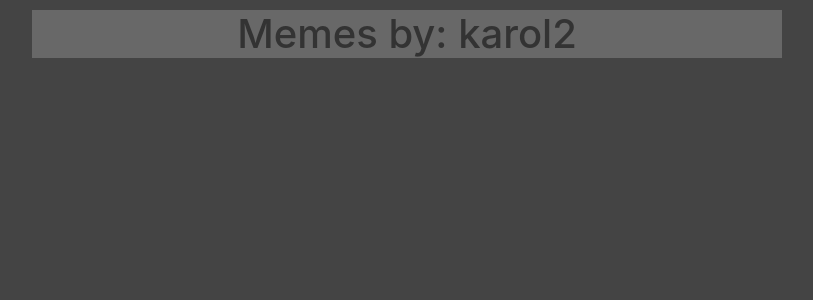
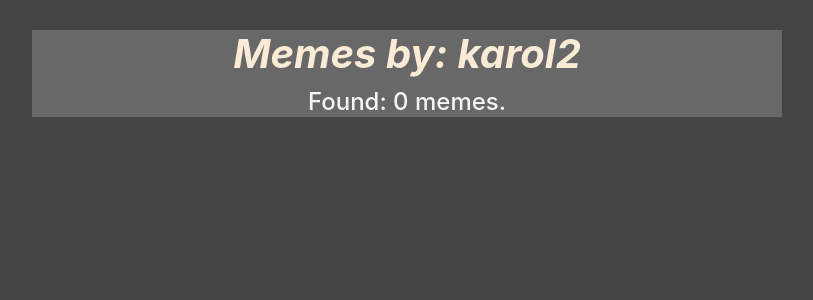
Before and after one commit to KarolKotynski/MyWebApp_Django, a Django app: a page that uses my_webapp/src/my_site/templates/my_site/navbar.html in a window 1280 px wide. Shown: the part 54-354 px from the top of the page, without its empty margins (53-866 px from the left). Run offline with Django 3.2, Linux system fonts and the light colour scheme; data comes from the database, SQL or seed files in the repository; both versions use the stored data as it was after the commit; some libraries are stand-ins or nearby versions.

Commit message:
changed layout of list of memes in main and layout page

```diff
--- a/my_webapp/src/meme_site/templates/meme_site/meme_lobby.html
+++ b/my_webapp/src/meme_site/templates/meme_site/meme_lobby.html
@@ -1,4 +1,4 @@
 {% extends 'meme_site/meme_site.html' %}
 {% block title_site %}
-<h1>Lobby</h1>
+<h1 class="header_page">Lobby site</h1>
 {% endblock title_site %}
--- a/my_webapp/src/meme_site/templates/meme_site/meme_site.html
+++ b/my_webapp/src/meme_site/templates/meme_site/meme_site.html
@@ -1,18 +1,29 @@
 {% extends 'my_site/base.html' %}
 {% block content %}
-    {% block title_site %}
-        <h1>Glowna</h1>
-    {% endblock title_site %}
-    {% for meme in memes %}
-    <div class="article-metadata">
-        <a href="{% url 'memeDetailView' meme.id %}">{{ meme.title }}</a>
-        <br>
+{% block title_site %}
+<h1 class="header_page">Main site</h1>
+{% endblock title_site %}
+{% for meme in memes %}
+<div class="article-metadata-post">
+    <div class="authorbox">
+        <h1><img src="{{ meme.user.mysiteprofile.image.url }}" class="rounded-circle circle_img_detail">
+            {{ meme.user.username }}</h1>
+    </div>
+    <div class="box_title">
+        <h2><a style="color:whitesmoke" href="{% url 'memeDetailView' meme.id %}">{{ meme.title }}</a></h2>
         <a href="{% url 'memeDetailView' meme.id %}"><img src=" {{ meme.image.url }}" class="rounded"></a>
-        <br>
-        <p class="mb-0" style="color: green;">{{ meme.thumb_up.count }} / <span style="color:red;">{{ meme.thumb_down.count}}</span></p>
     </div>
 
+    <div class="likes_section">
+        <h3 style="color: green;">{{ meme.thumb_up.count }}
+            <span style="color:rgb(0, 0, 0);">/</span>
+            <span style="color:red;">{{ meme.thumb_down.count }}</span>
+        </h3>
+    </div>
 
-    {% endfor %}
+</div>
+
+
+{% endfor %}
 
 {% endblock content %}
--- a/my_webapp/src/meme_site/templates/meme_site/user_memes.html
+++ b/my_webapp/src/meme_site/templates/meme_site/user_memes.html
@@ -1,16 +1,5 @@
-{% extends 'my_site/base.html' %}
-{% block content %}
-<h1>Memes by: {{ view.kwargs.username }}</h1>
-    {% for meme in memes %}
-    <div class="article-metadata">
-        <a href="{% url 'memeDetailView' meme.id %}">{{ meme.title }}</a>
-        <br>
-        <a href="{% url 'memeDetailView' meme.id %}"><img src=" {{ meme.image.url }}" class="rounded"></a>
-        <br>
-        <p class="mb-0" style="color: green;">{{ meme.thumb_up.count }} / <span style="color:red;">{{ meme.thumb_down.count}}</span></p>
-    </div>
-
-
-    {% endfor %}
-
-{% endblock content %}
+{% extends 'meme_site/meme_site.html' %}
+{% block title_site %}
+<h1 class="header_page">Memes by: {{ view.kwargs.username }}</h1>
+<h4 style="color: whitesmoke;">Found: {{ memes.count }} memes.</h4>
+{% endblock title_site %}
--- a/my_webapp/src/my_site/static/my_site/main.css
+++ b/my_webapp/src/my_site/static/my_site/main.css
@@ -24,8 +24,8 @@ body {
   background-color: #686868;
   width: 100%;
   margin-top: 10px;
-  clear: both;
   text-align: center;
+  margin-bottom: 30px;
 }
 
 .article-metadata .content {
@@ -45,8 +45,25 @@ body {
   text-decoration: none;
 }
 
+.article-metadata-post {
+  max-width: 750px;
+  background-color: #686868;
+  width: 100%;
+  text-align: center;
+  border-bottom: 30px solid #444444;
+}
+
 .authorbox {
   background: #292727;
+}
+
+.header_page {
+  color: antiquewhite;
+  font-weight: bold;
+  font-style: italic;
+  display: inline-block;
+  padding-bottom: 10px;
+  margin-bottom: 0px;
 }
 
 .circle_img_detail {
@@ -56,7 +73,7 @@ body {
 }
 
 .box_title {
-  color: rgb(218, 218, 218);
+  color: whitesmoke;
   margin-top: 6px;
   margin-bottom: 10px;
 }
@@ -68,8 +85,7 @@ body {
 .likes_section {
   text-align: center;
   width: 100%;
-  margin: 0;
-  margin-bottom: 50px;
+  padding-bottom: 10px;
 }
 
 .authorbox h1 {
@@ -82,3 +98,19 @@ body {
   color: #ffffff;
   background-color: #292727;
 }
+
+.form-group2 {
+  margin-bottom: 1rem;
+  color: aliceblue;
+  font-size: 18px;
+  font-weight: bold;
+  max-width: 500px;
+  width: 100%;
+  margin: 45px auto 40px;
+
+}
+
+.form-group input{
+  text-align: center;
+  width: 100%;
+}
--- a/my_webapp/src/my_site/templates/my_site/navbar.html
+++ b/my_webapp/src/my_site/templates/my_site/navbar.html
@@ -1,4 +1,4 @@
-<nav class="navbar navbar-expand-md navbar-dark bg-steel">
+<nav class="navbar navbar-expand-md navbar-dark bg-steel" style="margin-bottom: 30px;">
 
     <div class="collapse navbar-collapse" id="navbarToggle">
         <a class="btn btn-warning mr-2" href="{% url 'home_page' %}">Home</a>
```
Also changed, not shown: my_webapp/src/meme_site/templates/meme_site/meme_add.html (+6 -6 lines), my_webapp/src/meme_site/templates/meme_site/meme_detail.html (+5 -4 lines), my_webapp/src/db.sqlite3, my_webapp/src/media/Profile_image/e3RmmxBul4cxtUbX.jpg (added), my_webapp/src/media/meme_images/e3RmmxBul4cxtUbX_89tMCLc.jpg (added), my_webapp/src/media/meme_images/e3RmmxBul4cxtUbX_xxxvPVU.jpg (added).
